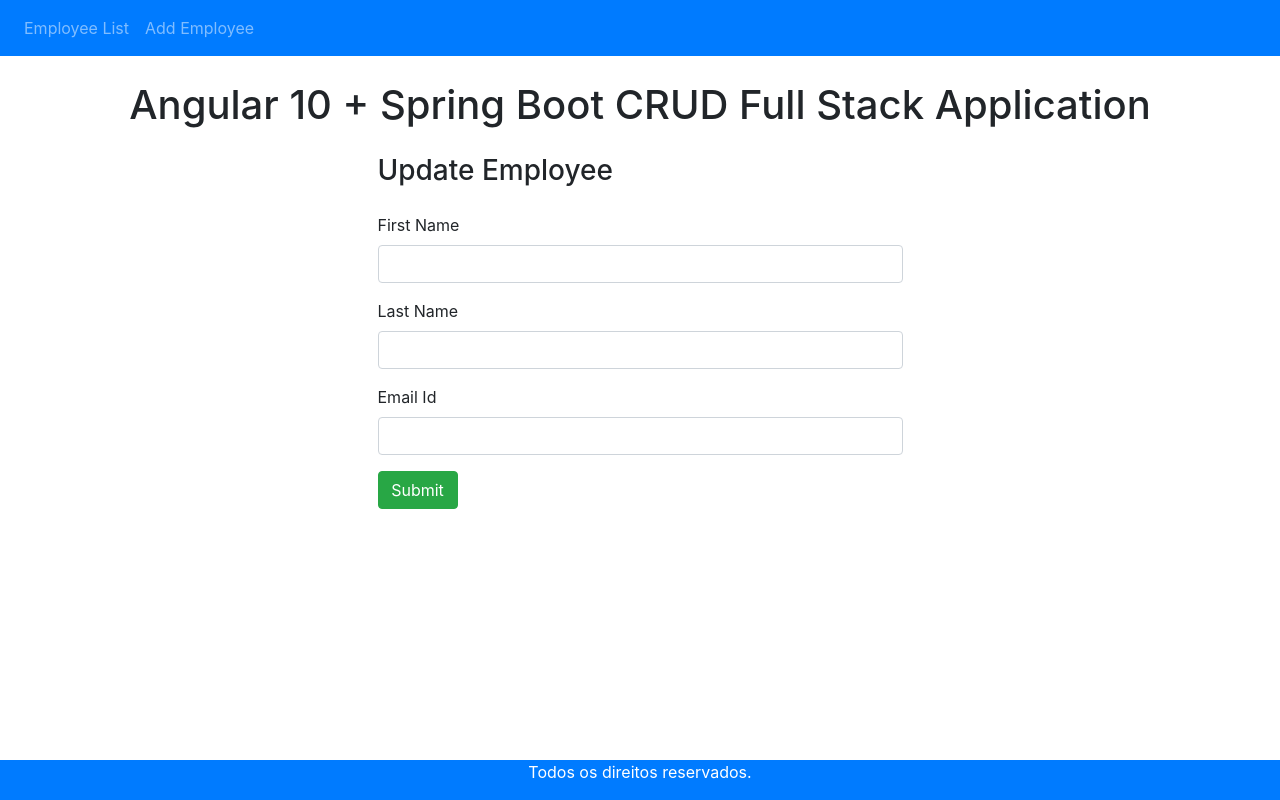
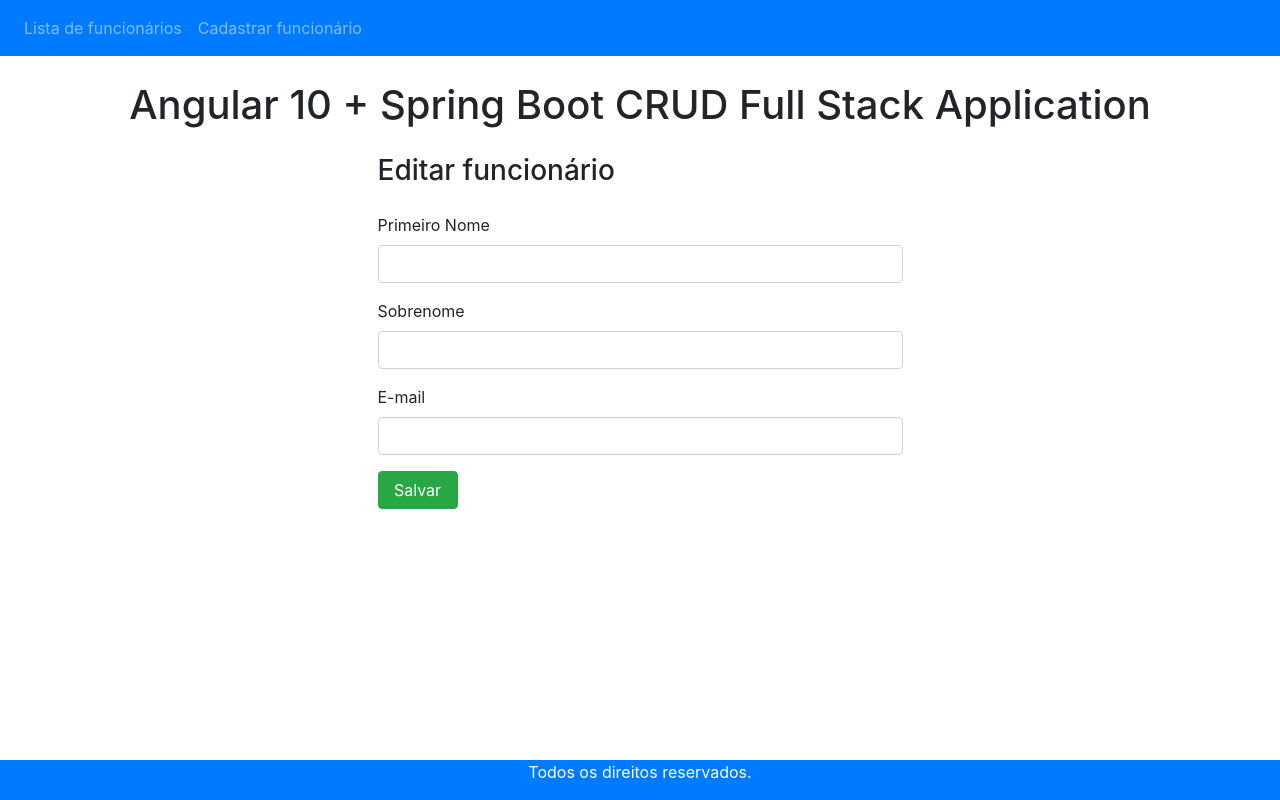
Before and after one commit to mhobson/springboot-crud-frontend, an Angular app: page /update-employee/1 in a window 1280 px wide. Built offline with nearby package versions, Linux system fonts and the light colour scheme; no server answers.

Commit message:
Alteração dos labels para idioma português

```diff
--- a/src/app/app.component.html
+++ b/src/app/app.component.html
@@ -1,12 +1,12 @@
 <nav class="navbar navbar-expand-sm bg-primary navbar-dark">
   <ul class="navbar-nav">
     <li class="nav-item">
-      <a class="nav-link" routerLink="employees" routerLinkActive="active">Employee List</a>
+      <a class="nav-link" routerLink="employees" routerLinkActive="active">Lista de funcionários</a>
     </li>
   </ul>
   <ul class="navbar-nav">
     <li class="nav-item">
-      <a class="nav-link" routerLink="create-employee" routerLinkActive="active">Add Employee</a>
+      <a class="nav-link" routerLink="create-employee" routerLinkActive="active">Cadastrar funcionário</a>
     </li>
   </ul>
 </nav>
--- a/src/app/create-employee/create-employee.component.html
+++ b/src/app/create-employee/create-employee.component.html
@@ -1,21 +1,21 @@
 <div class="col-md-6 offset-md-3">
-    <h3>Create Employee</h3>
+    <h3 class="subtitle">Cadastrar funcionário</h3>
 
     <form (ngSubmit)="onSubmit()">
 
         <div class="form-group">
-            <label>First Name</label>
+            <label>Primeiro Nome</label>
             <input type="text" class="form-control" id="firstName" [(ngModel)]="employee.firstName" name="firstName">
         </div>
         <div class="form-group">
-            <label>Last Name</label>
+            <label>Sobrenome</label>
             <input type="text" class="form-control" id="lastName" [(ngModel)]="employee.lastName" name="lastName">
         </div>
         <div class="form-group">
-            <label>Email Id</label>
+            <label>E-mail</label>
             <input type="text" class="form-control" id="emailId" [(ngModel)]="employee.emailId" name="emailId">
         </div>
 
-        <button class="btn btn-success" type="submit">Submit</button>
+        <button class="btn btn-success" type="submit">Salvar</button>
     </form>
 </div>
--- a/src/app/employee-details/employee-details.component.html
+++ b/src/app/employee-details/employee-details.component.html
@@ -1,18 +1,18 @@
-<h2 class="subtitle">Employee Details</h2>
+<h2 class="subtitle">Detalhes do funcionário</h2>
 
 <div>
     <div>
         <label><b>Id:</b></label> {{ employee.id }}
     </div>
     <div>
-        <label><b>First Name:</b></label> {{ employee.firstName }}
+        <label><b>Primeiro Nome:</b></label> {{ employee.firstName }}
     </div>
     <div>
-        <label><b>Last Name:</b></label> {{ employee.lastName }}
+        <label><b>Sobrenome:</b></label> {{ employee.lastName }}
     </div>
     <div>
         <label><b>E-mail:</b></label> {{ employee.emailId }}
     </div>
 </div>
 
-<button (click)="goToEmployeeList()" class="btn btn-sm btn-secondary">Back</button>
+<button (click)="goToEmployeeList()" class="btn btn-sm btn-secondary">Voltar</button>
--- a/src/app/employee-list/employee-list.component.html
+++ b/src/app/employee-list/employee-list.component.html
@@ -1,12 +1,12 @@
-<h2 class="subtitle">Employee List</h2>
+<h2 class="subtitle">Lista de Funcionários</h2>
 <div class="table-responsive">
     <table class="table table-striped">
         <thead>
             <tr class="m-0">
-                <th class="w-25">First Name</th>
-                <th class="w-20">Last Name</th>
+                <th class="w-25">Primeiro Nome</th>
+                <th class="w-20">Sobrenome</th>
                 <th class="w-25">E-mail</th>
-                <th class="w-30 text-right">Actions</th>
+                <th class="w-30 text-right">Ações</th>
             </tr>
         </thead>
         <tbody>
@@ -15,9 +15,9 @@
                 <td class="w-20">{{ employee.lastName }}</td>
                 <td class="w-25">{{ employee.emailId }}</td>
                 <td class="w-30 text-right">
-                    <button (click)="updateEmployee(employee.id)" class="btn btn-sm btn-info">Update</button>
-                    <button (click)="deleteEmployee(employee.id)" class="btn btn-sm btn-danger">Delete</button>
-                    <button (click)="employeeDetails(employee.id)" class="btn btn-sm btn-primary">View</button>
+                    <button (click)="updateEmployee(employee.id)" class="btn btn-sm btn-info">Editar</button>
+                    <button (click)="deleteEmployee(employee.id)" class="btn btn-sm btn-danger">Excluir</button>
+                    <button (click)="employeeDetails(employee.id)" class="btn btn-sm btn-primary">Visualizar</button>
                 </td>
             </tr>
         </tbody>
--- a/src/app/update-employee/update-employee.component.html
+++ b/src/app/update-employee/update-employee.component.html
@@ -1,21 +1,21 @@
 <div class="col-md-6 offset-md-3">
-    <h3 class="subtitle">Update Employee</h3>
+    <h3 class="subtitle">Editar funcionário</h3>
 
     <form (ngSubmit)="onSubmit()">
 
         <div class="form-group">
-            <label>First Name</label>
+            <label>Primeiro Nome</label>
             <input type="text" class="form-control" id="firstName" [(ngModel)]="employee.firstName" name="firstName">
         </div>
         <div class="form-group">
-            <label>Last Name</label>
+            <label>Sobrenome</label>
             <input type="text" class="form-control" id="lastName" [(ngModel)]="employee.lastName" name="lastName">
         </div>
         <div class="form-group">
-            <label>Email Id</label>
+            <label>E-mail</label>
             <input type="text" class="form-control" id="emailId" [(ngModel)]="employee.emailId" name="emailId">
         </div>
 
-        <button class="btn btn-success" type="submit">Submit</button>
+        <button class="btn btn-success" type="submit">Salvar</button>
     </form>
 </div>
```
